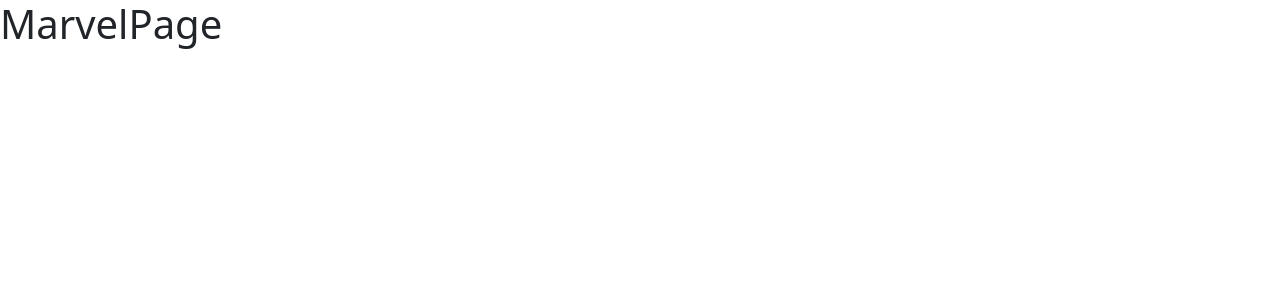
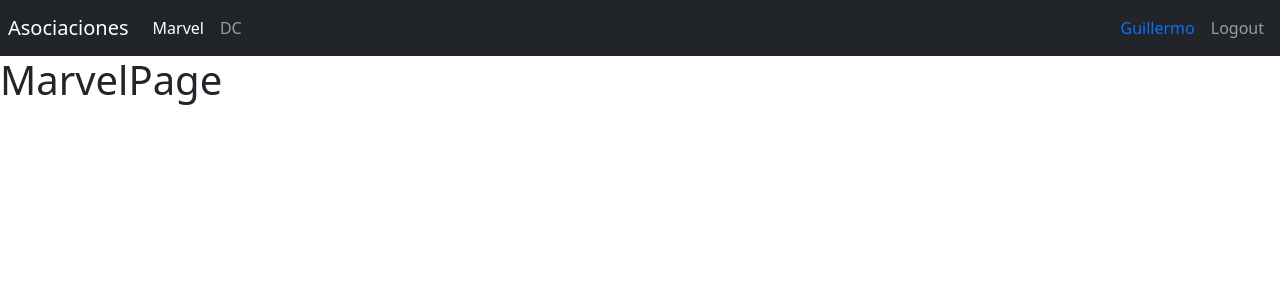
Before and after one commit to MemoSan27/heroes-spa, a React (Vite) app: page /marvel in a window 1280 px wide. Shown: the top 300 px of the page. Built offline with nearby package versions, Linux system fonts and the light colour scheme.

Commit message:
Navbar.jsx implementado

```diff
--- a/src/router/AppRouter.jsx
+++ b/src/router/AppRouter.jsx
@@ -2,10 +2,13 @@
 import { MarvelPage } from '../heroes/pages/MarvelPage';
 import { DCPage } from '../heroes/pages/DCPage';
 import { LoginPage } from '../auth/pages/LoginPage';
+import { Navbar } from '../ui';
 
 export const AppRouter = () => {
   return (
     <>
+
+      <Navbar />
 
         <Routes>
             <Route path="marvel" element={<MarvelPage />} />
--- /dev/null
+++ b/src/ui/components/Navbar.jsx
@@ -0,0 +1,51 @@
+import { Link, NavLink } from 'react-router-dom';
+
+
+export const Navbar = () => {
+    return (
+        <nav className="navbar navbar-expand-sm navbar-dark bg-dark p-2">
+
+            <Link
+                className="navbar-brand"
+                to="/"
+            >
+                Asociaciones
+            </Link>
+
+            <div className="navbar-collapse">
+                <div className="navbar-nav">
+
+                    <NavLink
+                        className={ ({ isActive }) => `nav-item nav-link ${ isActive ? 'active' : ''}` }
+                        to="/marvel"
+                    >
+                        Marvel
+                    </NavLink>
+
+                    <NavLink
+                        className={ ({ isActive }) => `nav-item nav-link ${ isActive ? 'active' : ''}` }
+                        to="/dc"
+                    >
+                        DC
+                    </NavLink>
+                </div>
+            </div>
+
+            <div className="navbar-collapse collapse w-100 order-3 dual-collapse2 d-flex justify-content-end">
+                <ul className="navbar-nav ml-auto">
+
+                    <span className='nav-item nav-link text-primary'>
+                        Guillermo
+                    </span>
+
+                    <button
+                        className="nav-item nav-link btn"
+                    >
+                        Logout
+                    </button>
+
+                </ul>
+            </div>
+        </nav>
+    )
+}
--- /dev/null
+++ b/src/ui/components/index.js
@@ -0,0 +1 @@
+export * from './Navbar'
--- /dev/null
+++ b/src/ui/index.js
@@ -0,0 +1,2 @@
+
+export * from './components';
```
